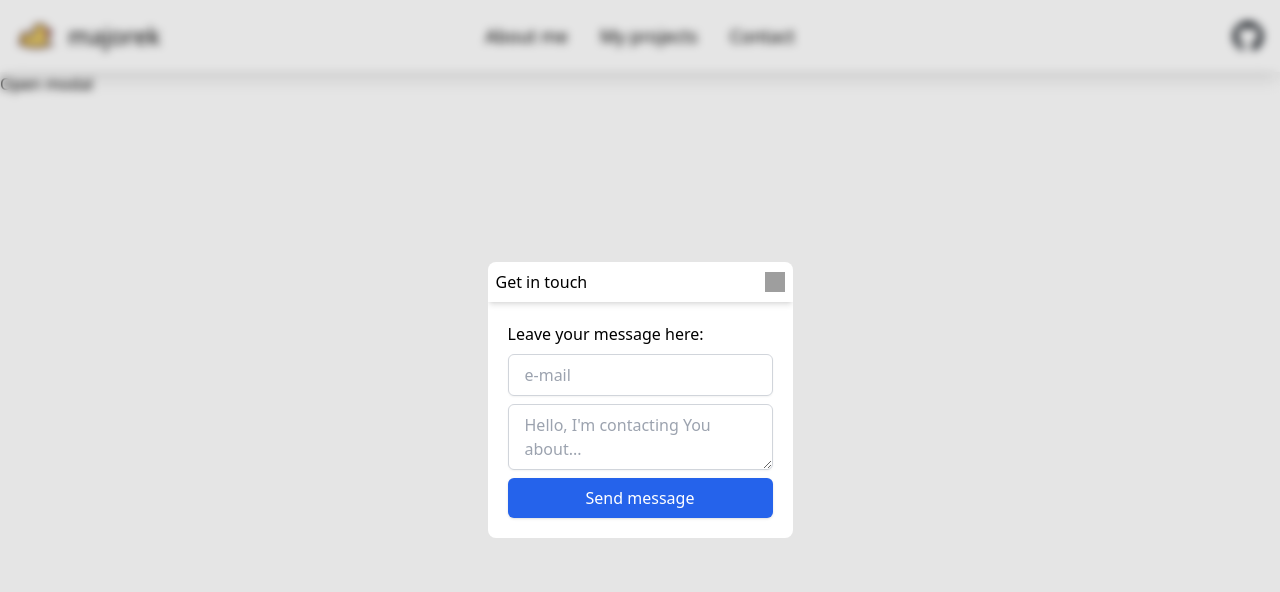
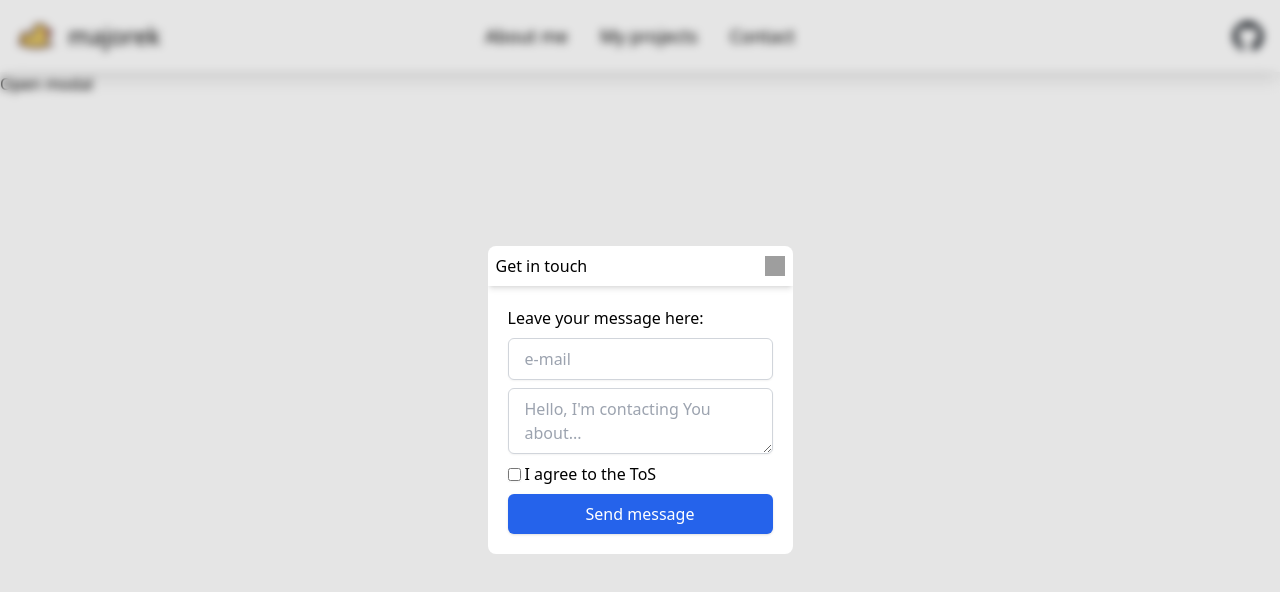
Before and after one commit to majorek31/portfolio, a React (Vite) app: page / in a window 1280 px wide. Both pictures are taken after a click on the button "Open modal". Shown: the top 592 px of the page. Built offline with nearby package versions, Linux system fonts and the light colour scheme; grey boxes are pictures that could not be loaded.

Commit message:
feat: improve and add agree checkbox

```diff
--- a/src/components/ContactModal.tsx
+++ b/src/components/ContactModal.tsx
@@ -4,14 +4,13 @@ import { useModal } from "../contexts/modalContext";
 export default function ContactModal() {
   const [message, setMessage] = useState("");
   const [email, setEmail] = useState("");
+  const [hasAgreement, setHasAgreement] = useState(false);
   const [isLoading, setIsLoading] = useState(false);
 
   const { closeModal } = useModal();
-
   const onFormSubmit = async (e: FormEvent<HTMLFormElement>) => {
     e.preventDefault();
     setIsLoading(true);
-
     // closeModal();
   };
   return (
@@ -32,6 +31,17 @@ export default function ContactModal() {
             placeholder="Hello, I'm contacting You about..."
             onChange={(e) => setMessage(e.target.value)}
           />
+          <div className="flex items-center">
+            <input
+              type="checkbox"
+              checked={hasAgreement}
+              className="px-4 py-2 mr-1 border border-gray-300 rounded-md shadow-sm focus:outline-none focus:ring-2 focus:ring-blue-500 focus:border-transparent"
+              placeholder="e-mail"
+              onChange={(e) => setHasAgreement(e.target.checked)}
+              id="agreement"
+            />
+            <label htmlFor="agreement">I agree to the ToS</label>
+          </div>
           <button className="px-4 py-2 bg-blue-600 text-white rounded-md shadow hover:bg-blue-700 focus:outline-none focus:ring-2 focus:ring-blue-500 flex justify-center items-center gap-x-2">
             {isLoading ? (
               <>
```
Also changed, not shown: src/contexts/modalContext.tsx (line endings or trailing spaces).
